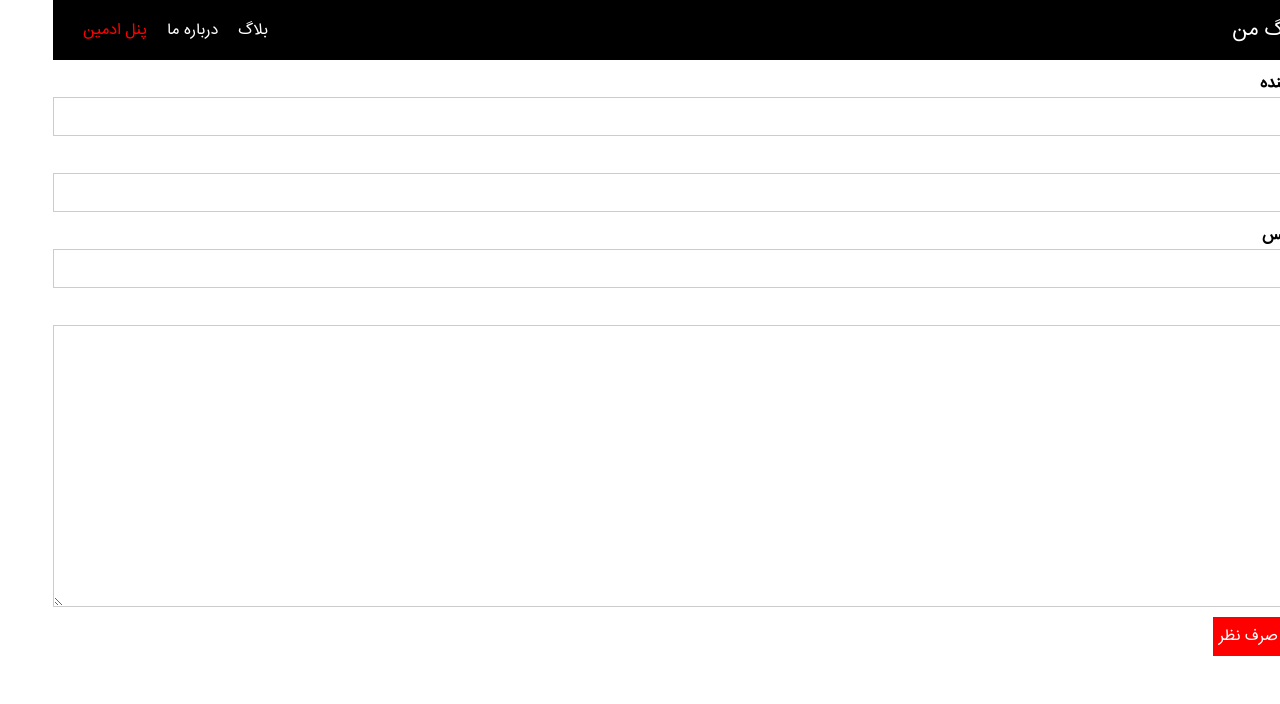
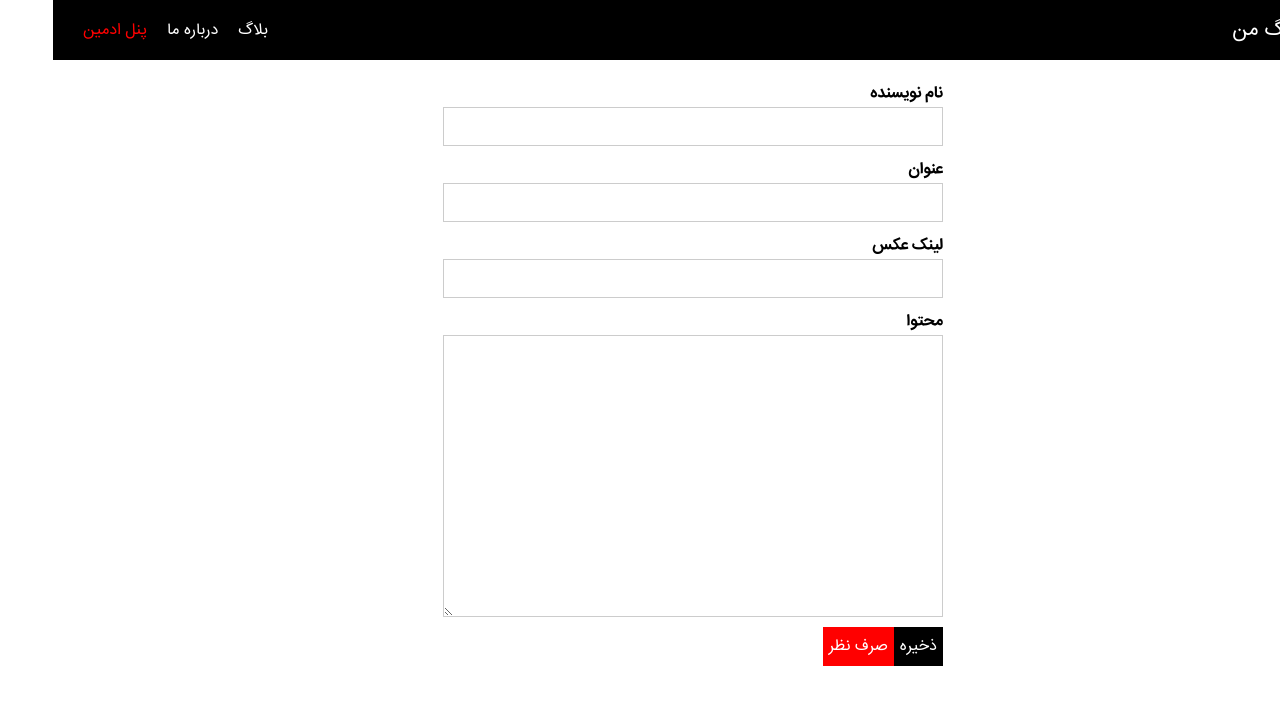
Before and after one commit to mistrs2p/renuxt, a Nuxt app: page /admin/new-post in a window 1280 px wide. Shown: the top 704 px of the page. Built offline with nearby package versions, Linux system fonts and the light colour scheme.

Commit message:
Style Added

```diff
--- a/pages/admin/new-post/index.vue
+++ b/pages/admin/new-post/index.vue
@@ -11,6 +11,15 @@ export default {
 }
 </script>
 
-<style>
+<style scoped>
+  .new-post-form {
+    width: 90%;
+    margin: 20px auto;
+  }
 
+  @media (min-width: 768px) {
+    .new-post-form {
+      width: 500px;
+    }
+  }
 </style>
```
